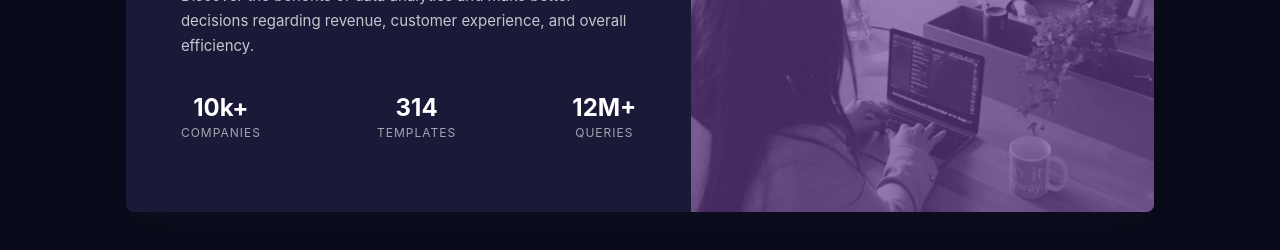
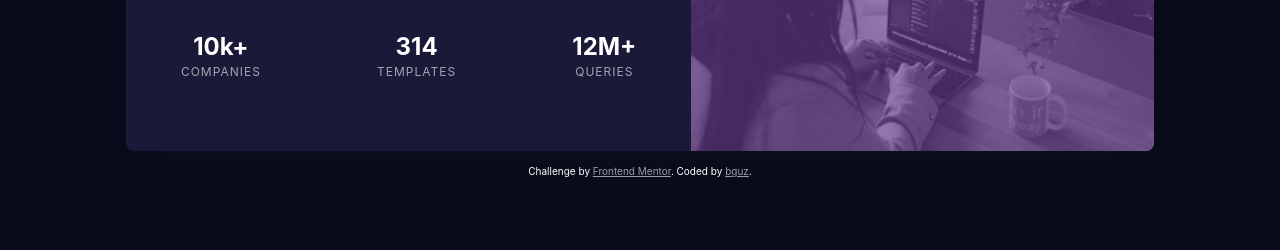
Before and after one commit to bguz/FEM-stats-preview-card-component, a plain HTML site: page index.html in a window 1280 px wide. Shown: the part 438-688 px from the top of the page. Drawn offline with Linux system fonts and the light colour scheme; a web font is replaced by a local one.

Commit message:
css fix, readme modifications, added attribution div

```diff
--- a/assets/css/style.less
+++ b/assets/css/style.less
@@ -133,6 +133,7 @@ p {
 
 @media (min-width: 900px) {
     body {
+        margin: 0;
         display: flex;
         justify-content: center;
         align-items: center;
@@ -177,60 +178,19 @@ p {
             }
         }
     }
+
+    .attribution {
+        color: @white;
+        display: block;
+        bottom: 0;
+        left: 0;
+        text-align: center;
+        width: 100%;
+        padding: 1.5rem 0;
+
+        a {
+            color: @stat-headings;
+            text-decoration: underline;
+        }
+    }
 }
-
-
-// @media (min-width: 768px) {
-//
-//     .card {
-//         display: flex;
-//         flex-direction: row-reverse;
-//         justify-content: space-between;
-//         align-items: center;
-//         max-width: 111rem;
-
-//         .card__content {
-//             width: 55%;
-//             padding: 0 11rem;
-
-//             .card__heading,
-//             .card__copy {
-//                 text-align: left;
-//             }
-
-//             .card__stats {
-//                 flex-direction: row;
-//                 justify-content: space-between;
-//                 align-items: flex-start;
-
-//                 .card__stat {
-//                     align-items: flex-start;
-//                 }
-//             }
-//         }
-
-//         .card__hero {
-//             width: 45%;
-//             border-radius: 0 0.8rem 0.8rem 0;
-//             background: linear-gradient(@transparent-violet, @transparent-violet), url('../images/image-header-desktop.jpg');
-//             background-size: cover;
-//             background-repeat: no-repeat;
-//         }
-//     }
-//     .attribution {
-//         background-color: green;
-//         color: gray;
-//         display: block;
-//         position: absolute;
-//         bottom: 0;
-//         left: 0;
-//         text-align: center;
-//         width: 100%;
-//         padding: 1.5rem 0;
-
-//         a {
-//             color: red;
-//             text-decoration: underline;
-//         }
-//     }
-// }
--- a/index.html
+++ b/index.html
@@ -28,11 +28,11 @@
         </div>
       </div>
     </section>
+
+    <div class="attribution">
+    Challenge by <a href="https://www.frontendmentor.io?ref=challenge" target="_blank">Frontend Mentor</a>.
+    Coded by <a href="https://www.frontendmentor.io/profile/bguz">bguz</a>.
+    </div>
   </main>
-
-  <!-- <div class="attribution">
-    Challenge by <a href="https://www.frontendmentor.io?ref=challenge" target="_blank">Frontend Mentor</a>.
-    Coded by <a href="#">Your Name Here</a>.
-  </div> -->
 </body>
 </html>
```
Also changed, not shown: assets/css/style.css, 2 other files.
